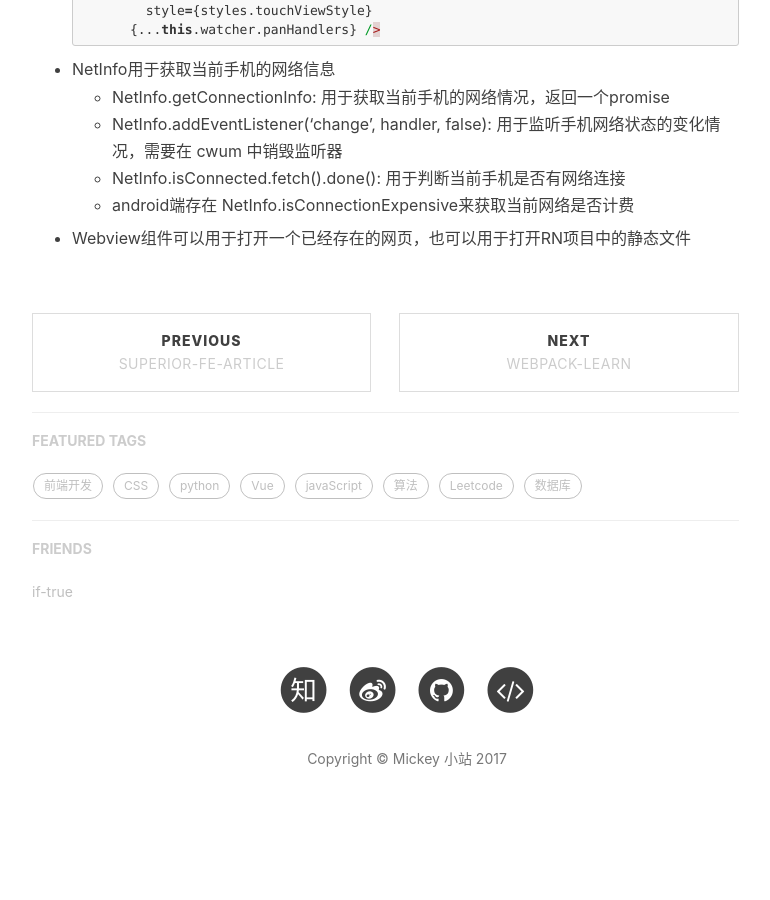
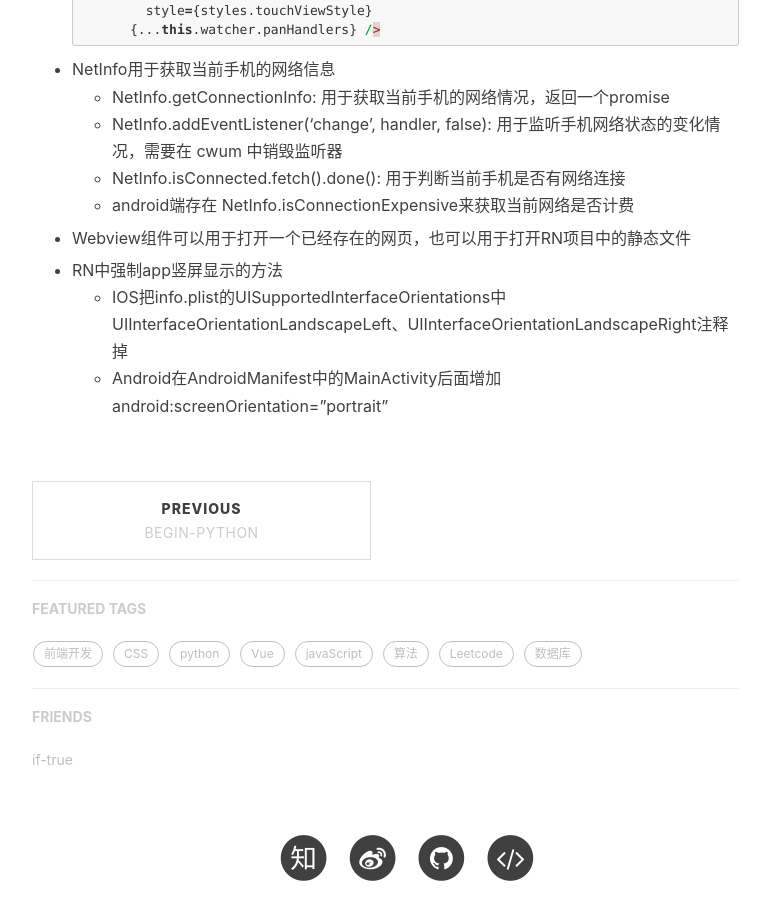
Before and after one commit to mickey0524/mickey0524.github.io, a Jekyll site: the page built from _posts/2017-12-08-RN-learning.md, in a window 1280 px wide and 900 px high, scrolled down 4810 px. Shown: the whole window, without its empty margins (233-1003 px from the left). Built offline with Jekyll 4.4.1, drawn with Linux system fonts in a browser that asks for light colours; nearby versions of some CDN libraries; comment, search, counter and statistics services are not loaded; before the commit the page ends 5673 px from its top, so only the background shows below that; some of the changed text lies outside the part shown.

Commit message:
feat(RN): 增加RN强制竖屏显示的方法

```diff
--- a/_posts/2017-12-08-RN-learning.md
+++ b/_posts/2017-12-08-RN-learning.md
@@ -188,3 +188,7 @@
 	* android端存在 NetInfo.isConnectionExpensive来获取当前网络是否计费
 
 * Webview组件可以用于打开一个已经存在的网页，也可以用于打开RN项目中的静态文件
+
+* RN中强制app竖屏显示的方法
+    * IOS把info.plist的UISupportedInterfaceOrientations中UIInterfaceOrientationLandscapeLeft、UIInterfaceOrientationLandscapeRight注释掉
+    * Android在AndroidManifest中的MainActivity后面增加android:screenOrientation="portrait"
```
Also changed, not shown: other parts of _posts/2017-12-08-RN-learning.md (+1 -1 lines).
